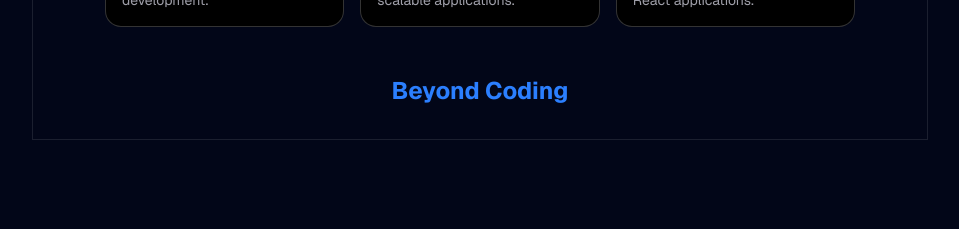
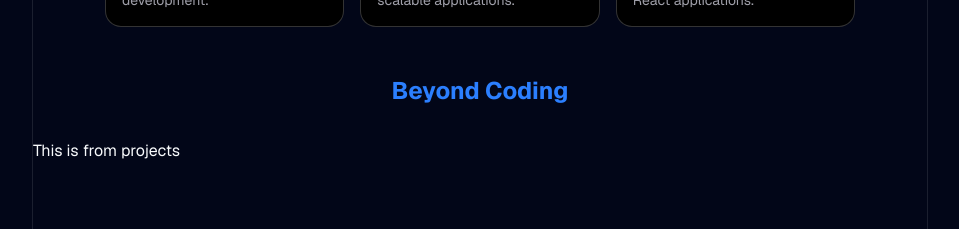
Before and after one commit to HavocXgrg/next-portfolio, a Next.js app: page / in a window 1280 px wide. Shown: the part 1580-1809 px from the top of the page, without its empty margins (160-1119 px from the left). Before the commit the page ends 1720 px from the top, so only its background shows below. Built offline with nearby package versions, Linux system fonts and the light colour scheme.

Commit message:
given id and height to the section

```diff
--- a/src/components/Project.tsx
+++ b/src/components/Project.tsx
@@ -1,7 +1,11 @@
 import React from "react";
 
 const Project = () => {
-  return <div></div>;
+  return (
+    <section id="projects" className="min-h-screen">
+      <div>This is from projects</div>
+    </section>
+  );
 };
 
 export default Project;
```
